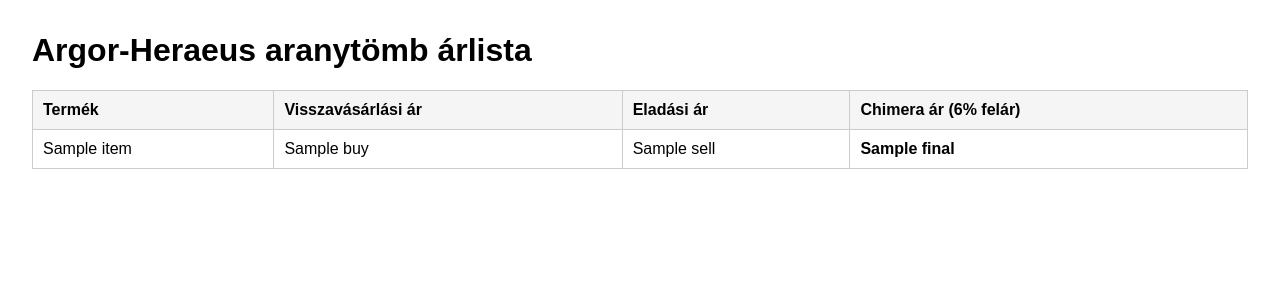
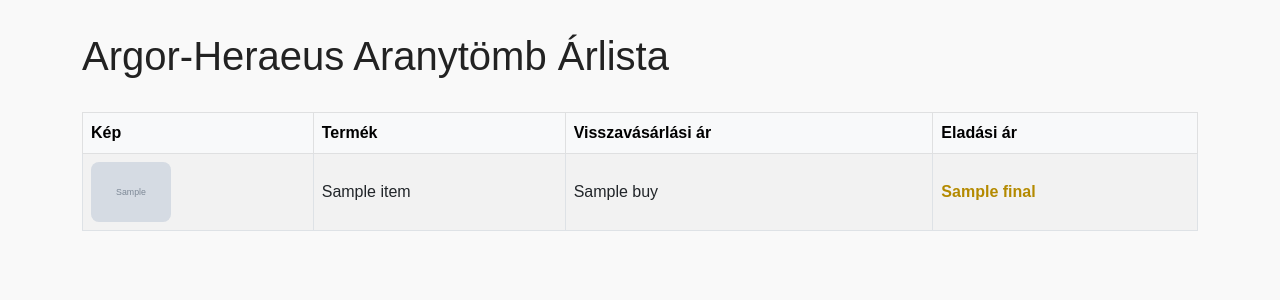
Before and after one commit to mukkos210/aranypiac-scraper, a Flask app: template templates/index.html in a window 1280 px wide. Shown: the top 300 px of the page. Run offline with Flask 3, Linux system fonts and the light colour scheme; the template is opened without the code that fills it: most values are stand-ins (such as "Sample title", 1, 10 or a date in 2020); grey boxes marked "Sample" are stand-in pictures.

Commit message:
Szépített index.html – képek, kerekített árak

```diff
--- a/templates/index.html
+++ b/templates/index.html
@@ -2,35 +2,39 @@
 <html lang="hu">
 <head>
     <meta charset="UTF-8">
-    <title>Arany árlista – Chimera Ékszer</title>
+    <title>Chimera Aranytömb Árlista</title>
+    <link href="https://cdn.jsdelivr.net/npm/bootstrap@5.3.0/dist/css/bootstrap.min.css" rel="stylesheet">
     <style>
-        body { font-family: Arial, sans-serif; background: #fff; color: #000; margin: 2em; }
-        table { width: 100%; border-collapse: collapse; margin-top: 1em; }
-        th, td { border: 1px solid #ccc; padding: 10px; text-align: left; }
-        th { background-color: #f5f5f5; }
+        body { background-color: #f9f9f9; font-family: Arial, sans-serif; padding: 2rem; }
+        .gold-image { width: 80px; border-radius: 8px; }
+        .table th, .table td { vertical-align: middle; }
+        .table td strong { color: #b48a00; font-weight: 600; }
+        h1 { color: #222; margin-bottom: 2rem; }
     </style>
 </head>
 <body>
-    <h1>Argor-Heraeus aranytömb árlista</h1>
-    <table>
-        <thead>
+    <div class="container">
+        <h1>Argor-Heraeus Aranytömb Árlista</h1>
+        <table class="table table-striped table-bordered">
+            <thead class="table-light">
                 <tr>
+                    <th>Kép</th>
                     <th>Termék</th>
                     <th>Visszavásárlási ár</th>
                     <th>Eladási ár</th>
-                <th>Chimera ár (6% felár)</th>
                 </tr>
             </thead>
             <tbody>
                 {% for item in gold_data %}
                 <tr>
+                    <td><img src="{{ url_for('static', filename='images/' + item.image) }}" alt="aranytömb" class="gold-image"></td>
                     <td>{{ item.name }}</td>
                     <td>{{ item.buy }}</td>
-                <td>{{ item.sell }}</td>
                     <td><strong>{{ item.final }}</strong></td>
                 </tr>
                 {% endfor %}
             </tbody>
         </table>
+    </div>
 </body>
 </html>
```
Lines whose indentation alone changed are shown as unchanged.
